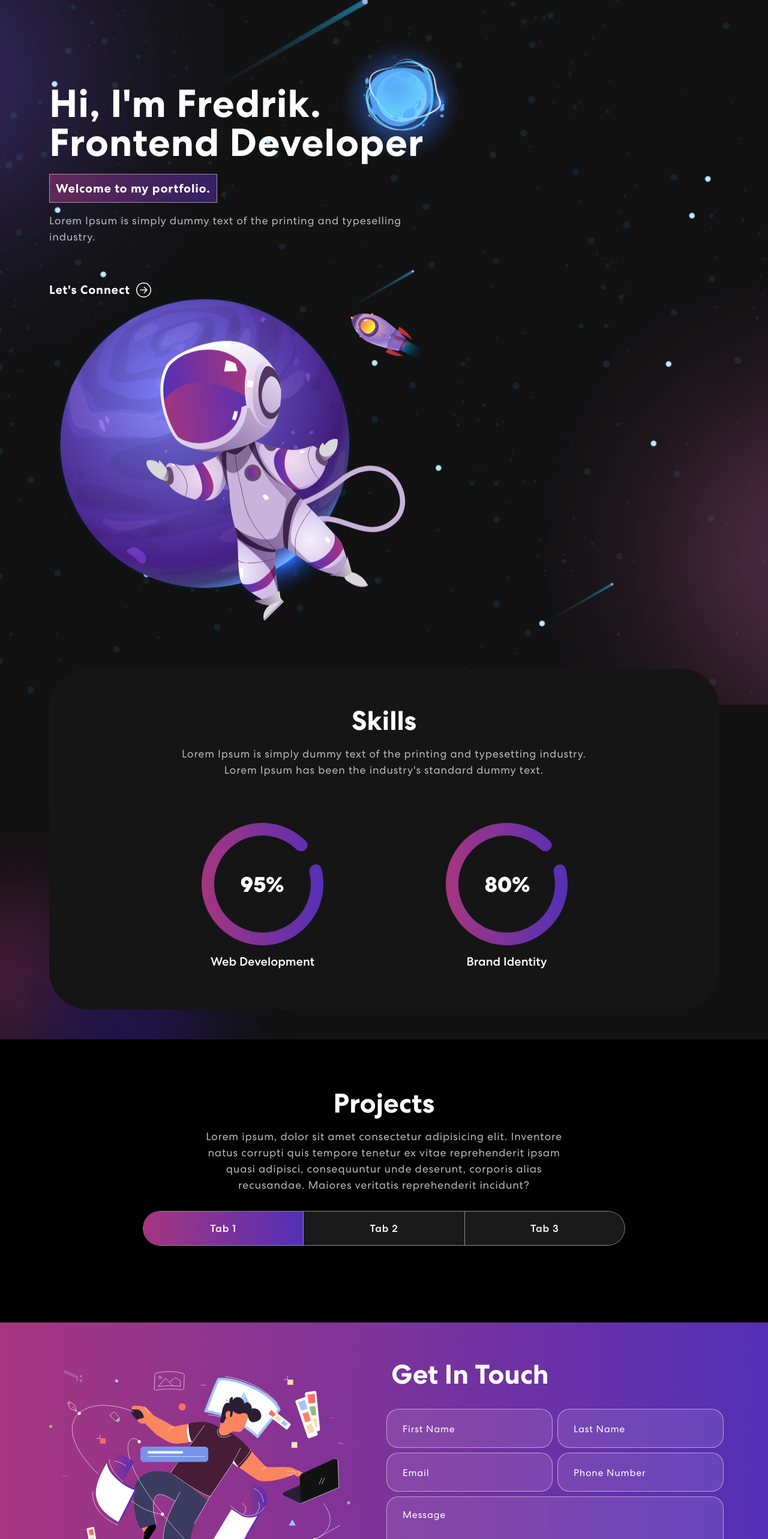
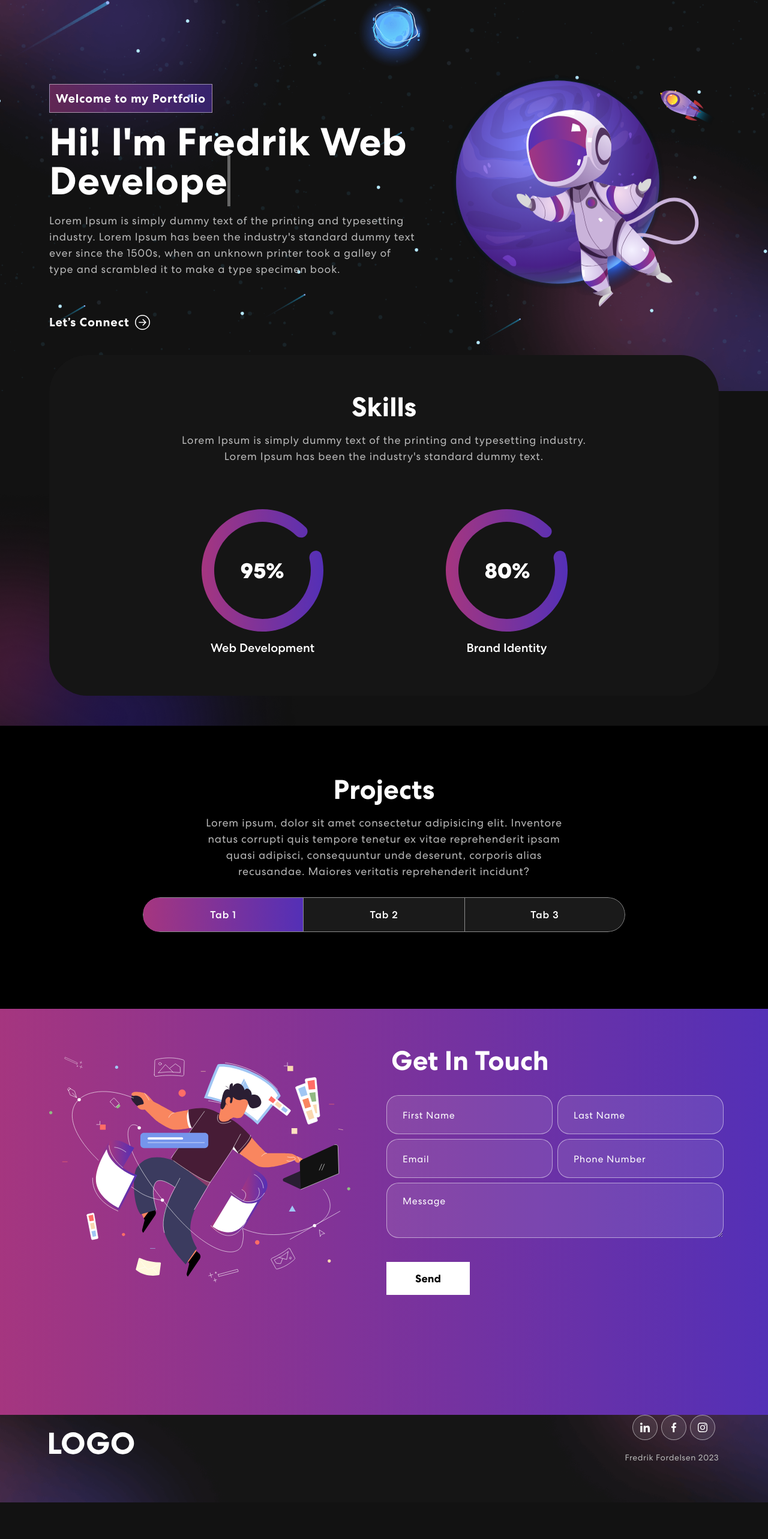
Before and after one commit to btfredr/personalportfolio, a React (Create React App) app: page / in a window 1280 px wide. Shown: the part 120-2686 px from the top of the page at 60% size. After the commit the page ends 2625 px from the top, so only its background shows below. Built offline with nearby package versions, Linux system fonts and the light colour scheme.

Commit message:
added animations

```diff
--- a/package.json
+++ b/package.json
@@ -6,6 +6,7 @@
     "@testing-library/jest-dom": "^5.16.5",
     "@testing-library/react": "^13.4.0",
     "@testing-library/user-event": "^13.5.0",
+    "animate.css": "^4.1.1",
     "bootstrap": "^5.3.0",
     "cors": "^2.8.5",
     "express": "^4.18.2",
@@ -15,6 +16,7 @@
     "react-bootstrap-icons": "^1.10.3",
     "react-dom": "^18.2.0",
     "react-multi-carousel": "^2.8.4",
+    "react-on-screen": "^2.1.1",
     "react-scripts": "5.0.1",
     "web-vitals": "^2.1.4"
   },
--- a/src/App.js
+++ b/src/App.js
@@ -5,6 +5,7 @@ import "bootstrap/dist/css/bootstrap.min.css";
 import Skills from "./components/Skills";
 import Projects from "./components/Projects";
 import Contact from "./components/Contact";
+import { Footer } from "./components/Footer";
 
 function App() {
   return (
@@ -14,6 +15,7 @@ function App() {
       <Skills />
       <Projects />
       <Contact />
+      <Footer />
     </div>
   );
 }
--- a/src/components/Banner.js
+++ b/src/components/Banner.js
@@ -1,15 +1,18 @@
+import { useState, useEffect } from "react";
 import { Container, Row, Col } from "react-bootstrap";
+import headerImg from "../assets/img/header-img.svg";
 import { ArrowRightCircle } from "react-bootstrap-icons";
-import headerImg from "../assets/img/header-img.svg";
-import { useState, useEffect } from "react";
+import "animate.css";
+import TrackVisibility from "react-on-screen";
 
 const Banner = () => {
   const [loopNum, setLoopNum] = useState(0);
   const [isDeleting, setIsDeleting] = useState(false);
-  const toRotate = ["Frontend Developer", "Web Designer"];
   const [text, setText] = useState("");
+  const [delta, setDelta] = useState(300 - Math.random() * 100);
+  const [index, setIndex] = useState(1);
+  const toRotate = ["Web Developer", "Web Designer", "UI/UX Designer"];
   const period = 2000;
-  const [delta, setDelta] = useState(300 - Math.random() * 100);
 
   useEffect(() => {
     let ticker = setInterval(() => {
@@ -36,33 +39,67 @@ const Banner = () => {
 
     if (!isDeleting && updatedText === fullText) {
       setIsDeleting(true);
+      setIndex((prevIndex) => prevIndex - 1);
       setDelta(period);
     } else if (isDeleting && updatedText === "") {
       setIsDeleting(false);
       setLoopNum(loopNum + 1);
+      setIndex(1);
       setDelta(500);
+    } else {
+      setIndex((prevIndex) => prevIndex + 1);
     }
   };
 
   return (
     <section className="banner" id="home">
       <Container>
-        <Row className="align-items-center">
+        <Row className="aligh-items-center">
           <Col xs={12} md={6} xl={7}>
+            <TrackVisibility>
+              {({ isVisible }) => (
+                <div
+                  className={
+                    isVisible ? "animate__animated animate__fadeIn" : ""
+                  }
+                >
+                  <span className="tagline">Welcome to my Portfolio</span>
                   <h1>
-              Hi, I'm Fredrik. <span className="wrap">{text}</span>
+                    {`Hi! I'm Fredrik`}{" "}
+                    <span
+                      className="txt-rotate"
+                      dataPeriod="1000"
+                      data-rotate='[ "Frontend Developer", "Web Designer"]'
+                    >
+                      <span className="wrap">{text}</span>
+                    </span>
                   </h1>
-            <span className="tagline">Welcome to my portfolio.</span>
                   <p>
-              Lorem Ipsum is simply dummy text of the printing and typeselling
-              industry.
+                    Lorem Ipsum is simply dummy text of the printing and
+                    typesetting industry. Lorem Ipsum has been the industry's
+                    standard dummy text ever since the 1500s, when an unknown
+                    printer took a galley of type and scrambled it to make a
+                    type specimen book.
                   </p>
                   <button onClick={() => console.log("connect")}>
-              Let's Connect <ArrowRightCircle size={25} />
+                    Let’s Connect <ArrowRightCircle size={25} />
                   </button>
+                </div>
+              )}
+            </TrackVisibility>
           </Col>
-          <Col xs={12} md={6} xl={7}>
-            <img src={headerImg} alt="Header" />
+          <Col xs={12} md={6} xl={5}>
+            <TrackVisibility>
+              {({ isVisible }) => (
+                <div
+                  className={
+                    isVisible ? "animate__animated animate__zoomIn" : ""
+                  }
+                >
+                  <img src={headerImg} alt="Header Img" />
+                </div>
+              )}
+            </TrackVisibility>
           </Col>
         </Row>
       </Container>
--- a/src/components/Footer.js
+++ b/src/components/Footer.js
@@ -1,7 +1,33 @@
-import React from "react";
+import { Container, Row, Col } from "react-bootstrap";
+import logo from "../assets/img/logo.svg";
+import navIcon1 from "../assets/img/nav-icon1.svg";
+import navIcon2 from "../assets/img/nav-icon2.svg";
+import navIcon3 from "../assets/img/nav-icon3.svg";
 
-const Footer = () => {
-  return <div>Footer</div>;
+export const Footer = () => {
+  return (
+    <footer className="footer">
+      <Container>
+        <Row className="align-items-center">
+          <Col size={12} sm={6}>
+            <img src={logo} alt="Logo" />
+          </Col>
+          <Col size={12} sm={6} className="text-center text-sm-end">
+            <div className="social-icon">
+              <a href="#">
+                <img src={navIcon1} alt="Icon" />
+              </a>
+              <a href="#">
+                <img src={navIcon2} alt="Icon" />
+              </a>
+              <a href="#">
+                <img src={navIcon3} alt="Icon" />
+              </a>
+            </div>
+            <p>Fredrik Fordelsen 2023</p>
+          </Col>
+        </Row>
+      </Container>
+    </footer>
+  );
 };
-
-export default Footer;
```
Also changed, not shown: 1 other file (tests, documents, lock files or other folders). Lines whose indentation alone changed are shown as unchanged.
